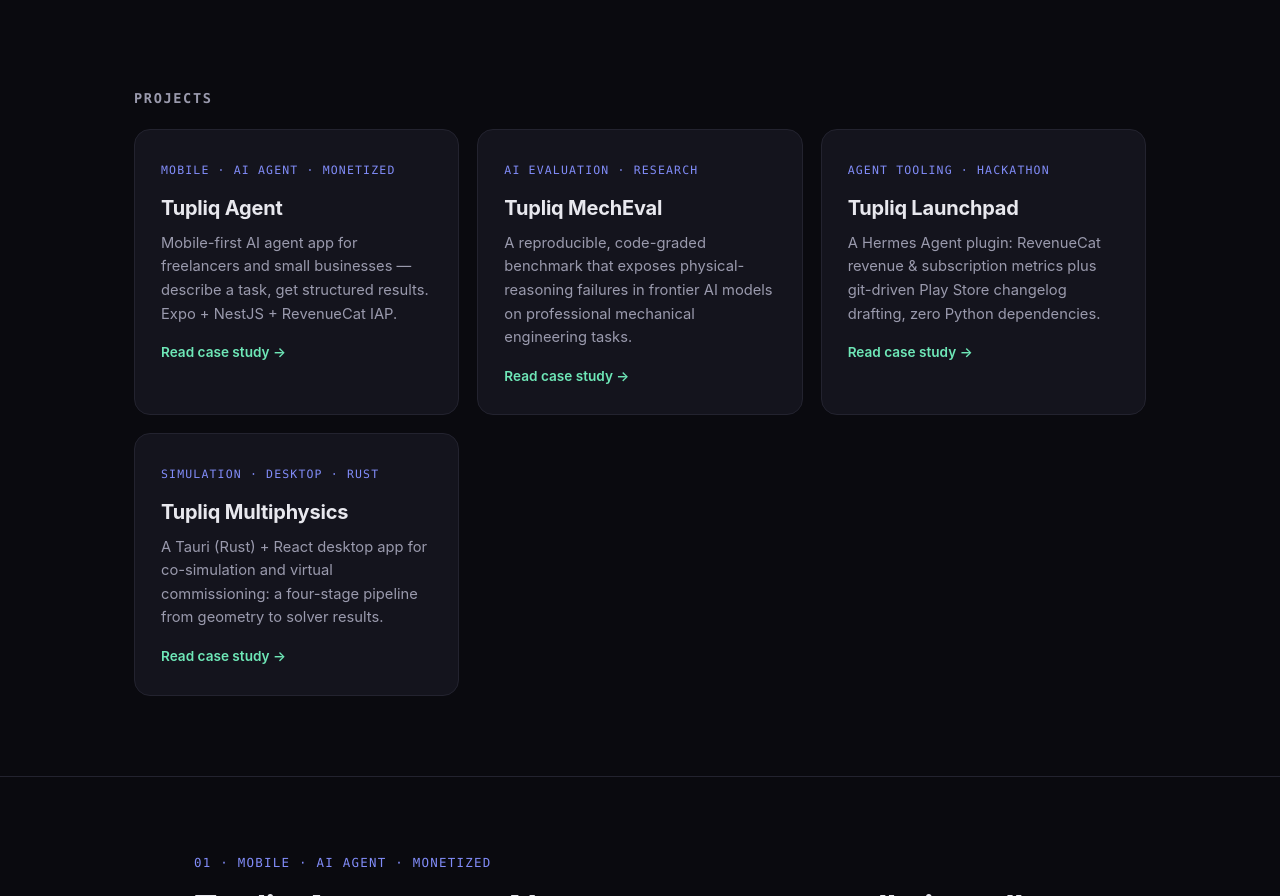
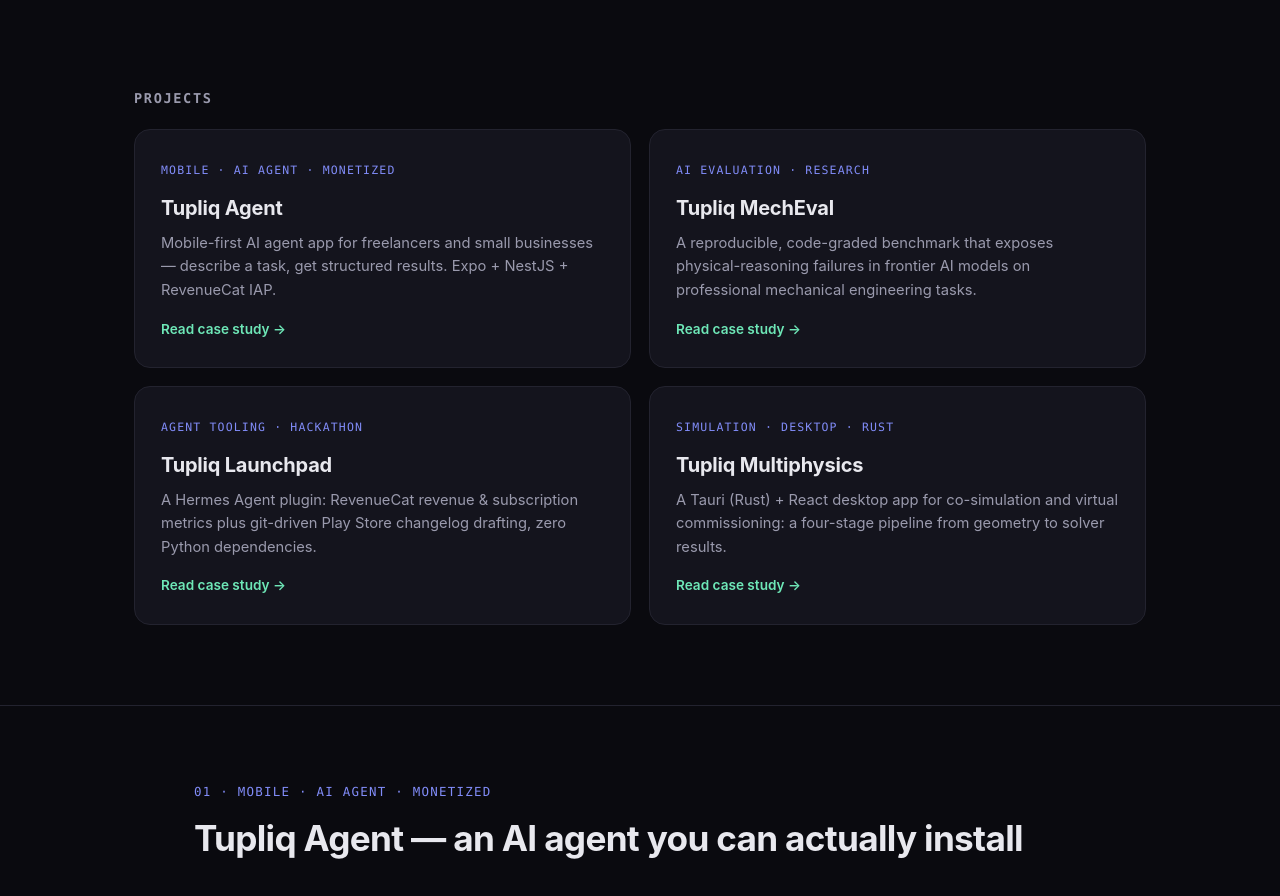
Before and after one commit to muhammadsalihu/tupliq-research, a plain HTML site: page index.html in a window 1280 px wide. Shown: the part 540-1436 px from the top of the page. Drawn offline with Linux system fonts and the light colour scheme.

Commit message:
Balance project grid to 2x2 on desktop

```diff
--- a/index.html
+++ b/index.html
@@ -72,7 +72,7 @@
   /* ---- project grid ---- */
   .grid-section { padding: 24px 0 80px; }
   .grid-section h2 { font-size: .85rem; font-family: var(--mono); color: var(--muted); text-transform: uppercase; letter-spacing: .12em; margin-bottom: 20px; }
-  .grid { display: grid; grid-template-columns: repeat(auto-fit, minmax(300px, 1fr)); gap: 18px; }
+  .grid { display: grid; grid-template-columns: repeat(auto-fit, minmax(380px, 1fr)); gap: 18px; }
   .card {
     display: block; background: var(--card); border: 1px solid var(--border);
     border-radius: 16px; padding: 26px; text-decoration: none; color: var(--text);
```
